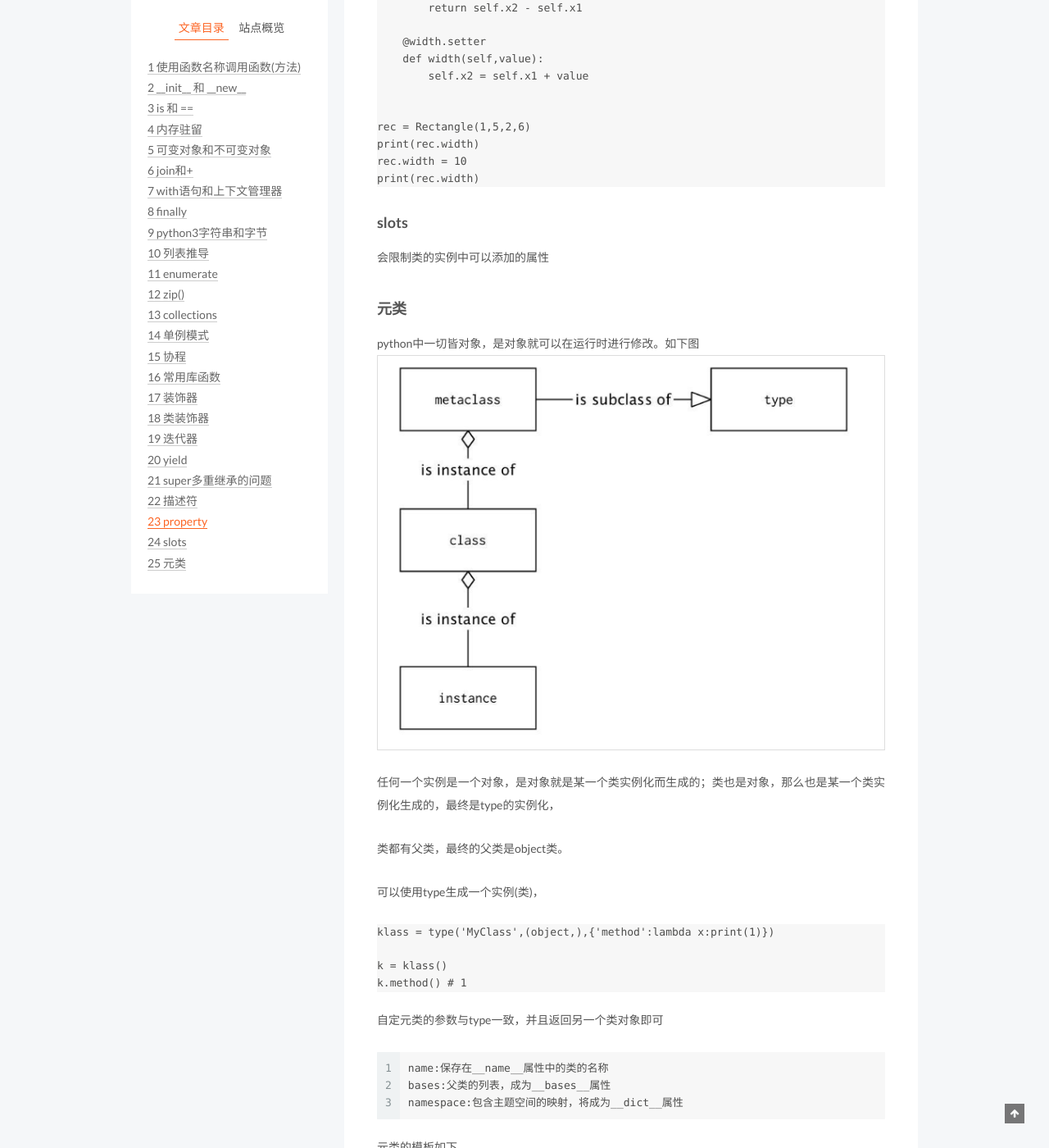
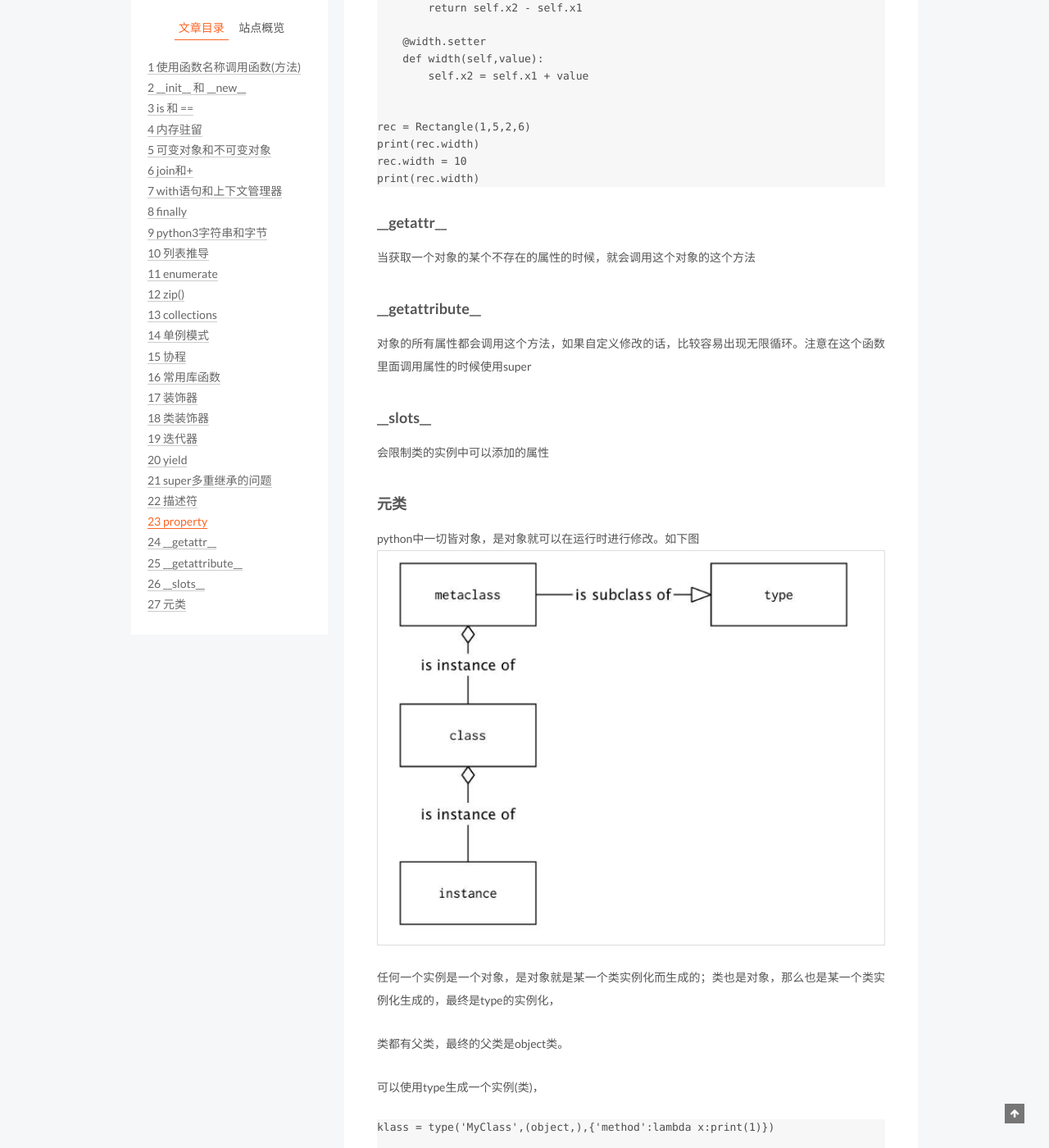
Before and after one commit to tuobashaoli/tuobashaoli.github.io, a Jekyll site: the page built from _posts/2019-05-03-python.markdown, in a window 1280 px wide and 1400 px high, scrolled down 10652 px. Shown: the whole window at 82% size. Built offline with Jekyll 4.4.1, drawn with Linux system fonts in a browser that asks for light colours; comment, search, counter and statistics services are not loaded.

Commit message:
update python

````diff
--- a/_posts/2019-05-03-python.markdown
+++ b/_posts/2019-05-03-python.markdown
@@ -498,7 +498,15 @@ rec.width = 10
 print(rec.width)
 ```
 
-### __slots__
+### \_\_getattr\_\_
+
+当获取一个对象的某个不存在的属性的时候，就会调用这个对象的这个方法
+
+### \_\_getattribute\_\_
+
+对象的所有属性都会调用这个方法，如果自定义修改的话，比较容易出现无限循环。注意在这个函数里面调用属性的时候使用super
+
+### \_\_slots\_\_
 
 会限制类的实例中可以添加的属性
 
````
